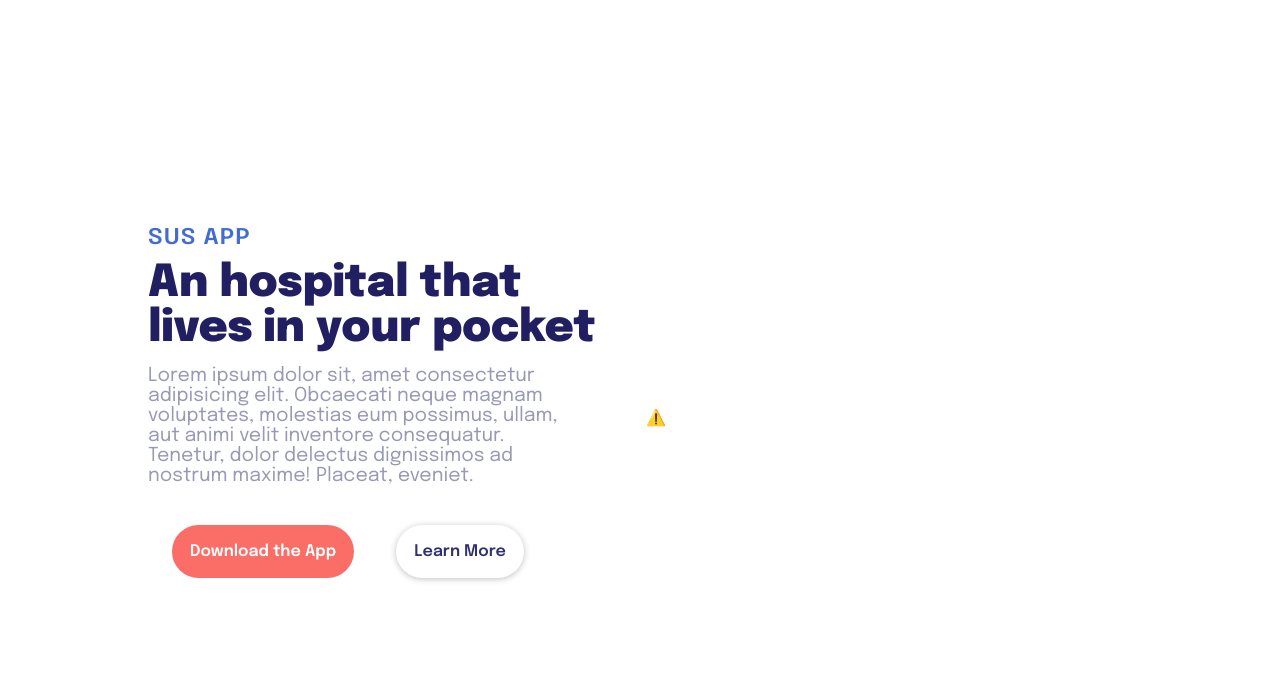
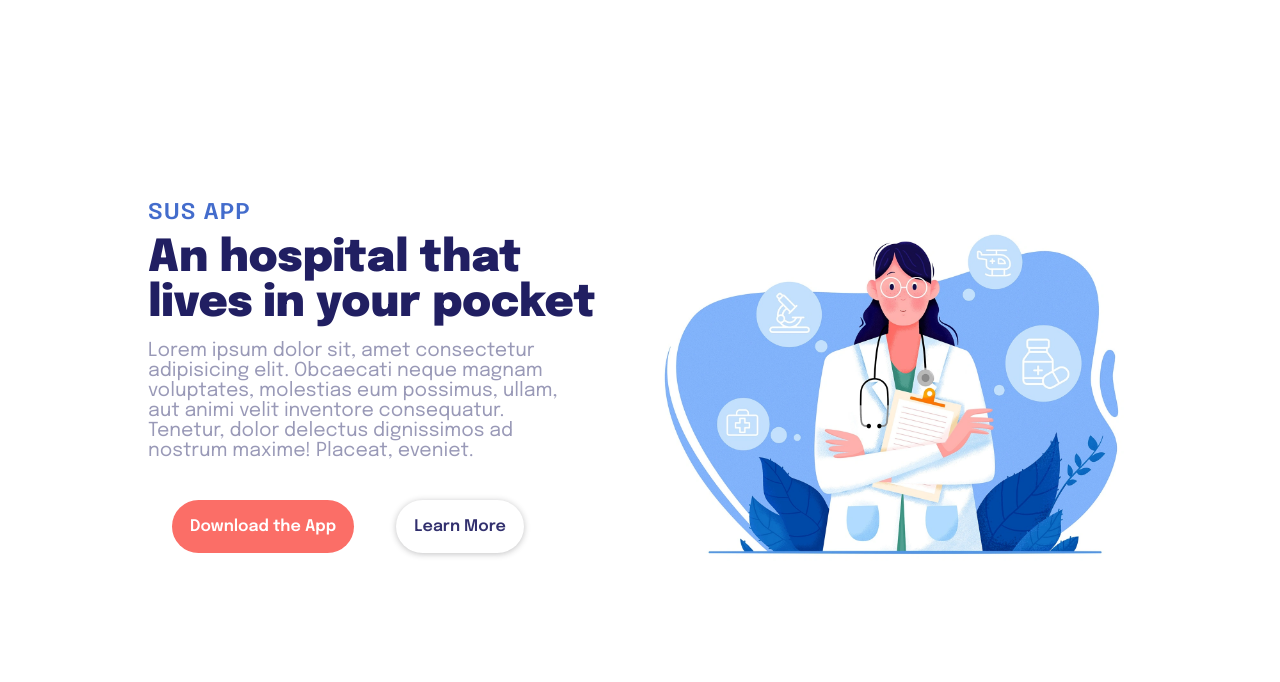
Before and after one commit to AntonioGomes42/empreeduca-hcode-primeiro-projeto, a website: page index.html in a window 1280 px wide. Shown: the part 118-800 px from the top of the page. Drawn offline with nearby package versions, Linux system fonts and the light colour scheme; no server answers.

Commit message:
Replacing, animation to image

```diff
--- a/assets/sass/index.scss
+++ b/assets/sass/index.scss
@@ -162,15 +162,13 @@ body{
 
                 }
                 div#lottie-animation{
-                    width: 100%;
+                    width: 500px;
                     padding:0;
                     margin:0;
                     max-width: 100vw;
-                    lottie-player{
-                        max-width: 500px;
-                        max-height: 500px;
-                        padding:0;
-                        margin-top:30px;
+                    img{
+                        width: 100%;
+                        margin-top: 30px;
                     }
                 }
             }
@@ -637,6 +635,7 @@ body{
             div{
                 section#hero{
                     flex-direction: row;
+                    padding-bottom: 50px;
                 }
             }
             div#faq{
--- a/index.html
+++ b/index.html
@@ -85,7 +85,7 @@
                         </div>
                     </div>
                     <div id="lottie-animation">
-                        <lottie-player src="https://assets9.lottiefiles.com/packages/lf20_pczsdnaj.json"  background="transparent"  speed="1"    loop  autoplay></lottie-player>
+                       <img src="assets/imagens/doctor.webp" alt="Doctor Image on Graphics Motion">
                     </div>
             </section>
         </div>
```
Also changed, not shown: assets/css/index.css.
